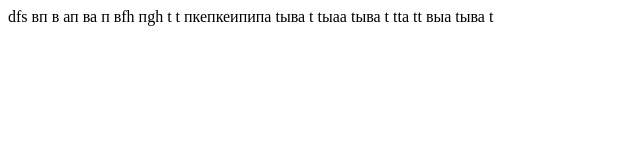
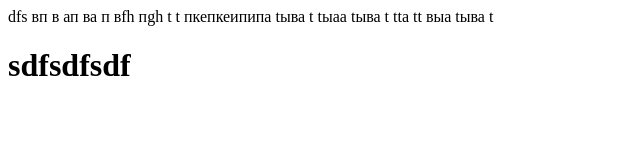
Before and after one commit to Artracurs/TypeScript, a plain HTML site: page index.html in a window 1280 px wide. Shown: the whole page, without its empty margins (0-640 px from the left). Drawn offline with Linux system fonts and the light colour scheme.

Commit message:
заголовок

```diff
--- a/index.html
+++ b/index.html
@@ -29,5 +29,6 @@
     выа
     tыва
     t
+ <h1>sdfsdfsdf</h1>
 </body>
 </html>
```
